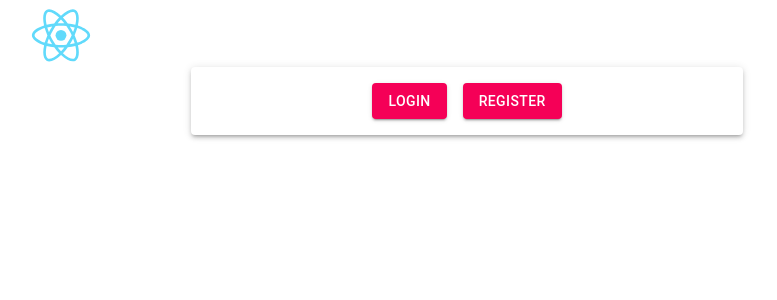
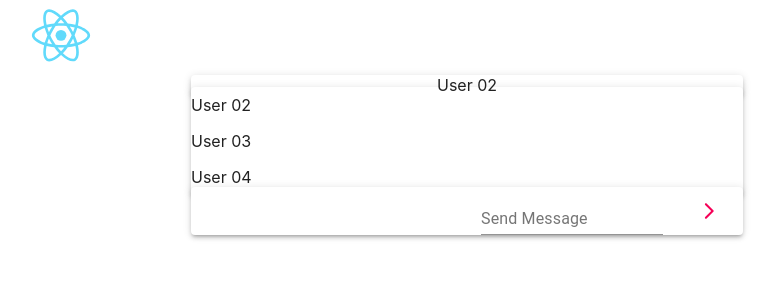
Before and after one commit to AurelReb/pgp-messenger-client, a React (Create React App) app: page /account in a window 1280 px wide. Before the commit this address led to /home. Shown: the top 300 px of the page, without its empty margins (173-950 px from the left). Built offline with nearby package versions, Linux system fonts and the light colour scheme.

Commit message:
add account.js

```diff
--- a/src/App.js
+++ b/src/App.js
@@ -5,6 +5,7 @@ import Register from "./components/register";
 import Home from "./components/home";
 import { makeStyles } from "@material-ui/core/styles";
 import logo from "./logo.svg";
+import Account from "./components/Account";
 
 const useStyles = makeStyles((theme) => ({
   logo: {
@@ -28,6 +29,9 @@ export default function App() {
           <Route path="/login">
             <Login />
           </Route>
+          <Route path="/account">
+            <Account />
+          </Route>
           <Route path="/">
             <Home />
           </Route>
--- /dev/null
+++ b/src/components/Account.js
@@ -0,0 +1,72 @@
+import Container from "@material-ui/core/Container";
+import {ArrowForwardIosRounded } from "@material-ui/icons";
+import TextField from "@material-ui/core/TextField";
+import Button from "@material-ui/core/Button";
+import { makeStyles } from "@material-ui/core/styles";
+import { Grid } from "@material-ui/core";
+import { Paper } from "@material-ui/core";
+
+const useStyles = makeStyles((theme) => ({
+  button: {
+    margin: theme.spacing(1),
+  },
+  center: {
+    textAlign: "center",
+  },
+  right: {
+    textAlign: "right",
+  },
+  left: {
+    textAlign: "left",
+  },
+}));
+
+export default function Home() {
+  const classes = useStyles()
+
+  return (
+    <Container maxWidth="sm">
+      <header>
+        <Paper elevation={3}>
+          <Grid container>
+            <Grid item xs={12} classes={{ root: classes.center }}>
+              User 02
+            </Grid>
+          </Grid>
+        </Paper>
+      </header>
+      <Paper elevation={3}>
+        <Grid container spacing={2}>
+          <Grid item xs={12} classes={{ root: classes.left }}>
+            User 02
+          </Grid>
+          <Grid item xs={12} classes={{ root: classes.left }}>
+            User 03
+          </Grid>
+          <Grid item xs={12} classes={{ root: classes.left }}>
+            User 04
+          </Grid>
+        </Grid>
+      </Paper>
+      <footer>
+        <Grid container>
+          <Grid item xs={12} classes={{ root: classes.right }}>
+            <Paper elevation={3}>
+              <TextField
+                id="Message"
+                label="Send Message"
+                color="secondary"
+                multiline="true"
+              />
+              <Button
+                color="secondary"
+                className={classes.button}
+                endIcon={<ArrowForwardIosRounded>send</ArrowForwardIosRounded>}
+              />
+            </Paper>
+          </Grid>
+        </Grid>
+      </footer>
+    </Container>
+  );
+}
--- a/src/components/register.js
+++ b/src/components/register.js
@@ -25,6 +25,11 @@ export default function Register() {
 
   const BackRoute = () => {
     let path = "/";
+    history.push(path);
+  };
+
+  const AccountRoute = () => {
+    let path = "/account";
     history.push(path);
   };
   return (
@@ -89,9 +94,8 @@ export default function Register() {
                   variant="contained"
                   color="secondary"
                   className={classes.button}
-                  endIcon={
-                    <ArrowForwardIosRounded>send</ArrowForwardIosRounded>
-                  }
+                  endIcon={<ArrowForwardIosRounded>send</ArrowForwardIosRounded>}
+                  onClick={AccountRoute}
                 >
                   Register
                 </Button>
```
